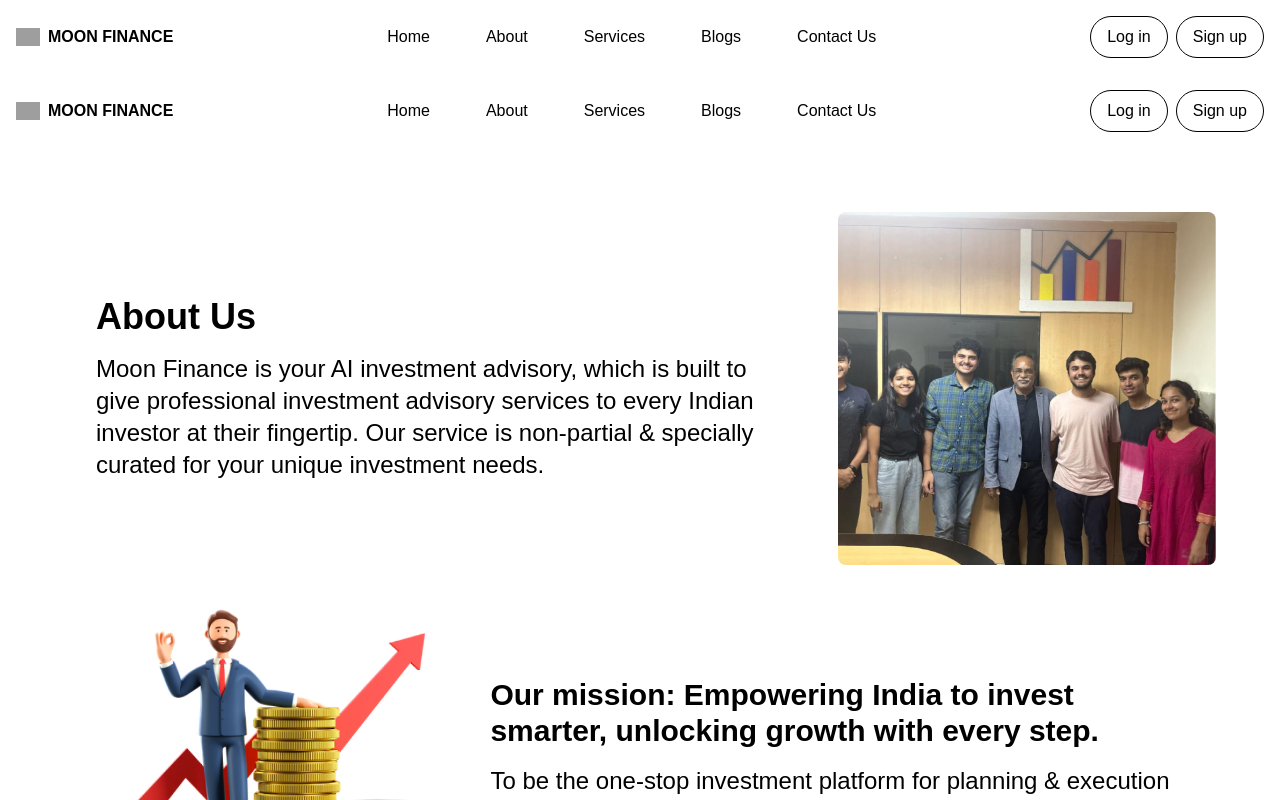
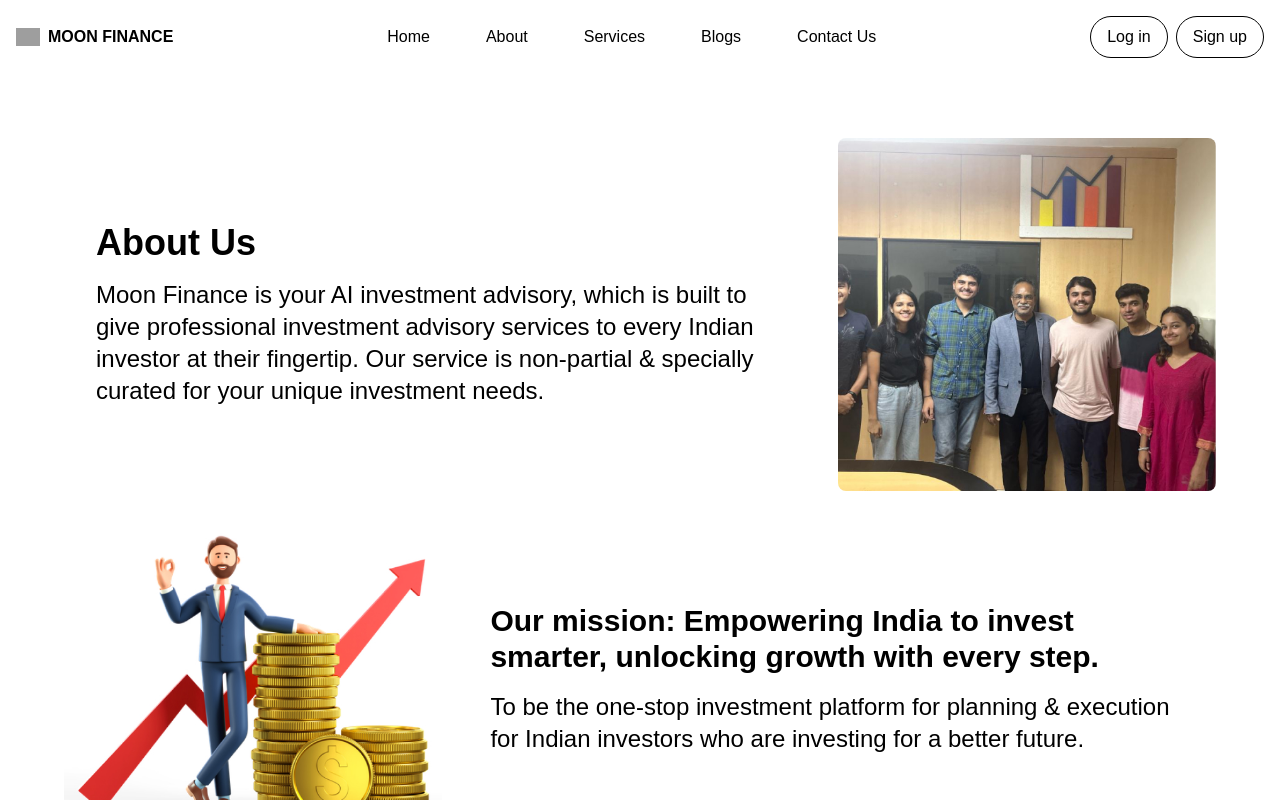
Before and after one commit to Kiddu77/MoonFinance, a Next.js app: page /pages/aboutus in a window 1280 px wide. Shown: the top 800 px of the page. Built offline with nearby package versions, Linux system fonts and the light colour scheme; grey boxes are pictures that could not be loaded.

Commit message:
minor changes

```diff
--- a/app/components/Header.tsx
+++ b/app/components/Header.tsx
@@ -20,7 +20,7 @@ const Header: React.FC = () => {
         <ul className="flex space-x-14 text-black">
 
           <li>
-            <Link href="/pages/home" className="hover:text-violet-500">
+            <Link href="/home" className="hover:text-violet-500">
               Home
             </Link>
           </li>
@@ -50,13 +50,13 @@ const Header: React.FC = () => {
       <div className="flex space-x-2">
 
         <Link
-          href="/pages/login"
+          href="/login"
           className="px-4 py-2 border rounded-full border-black text-black"
         >
           Log in
         </Link>
         <Link
-          href="/pages/signup"
+          href="/signup"
           className="px-4 py-2 border rounded-full border-black text-black"
         >
           Sign up
--- a/app/pages/aboutus/page.tsx
+++ b/app/pages/aboutus/page.tsx
@@ -42,7 +42,7 @@ const AboutUs: React.FC = () => {
 
   return (
     <div className="flex flex-col min-h-screen bg-white">
-      <Header />
+      {/* <Header /> */}
 
       {/* Main content */}
       <div className="container mx-auto p-16 bg-white text-black">
```
